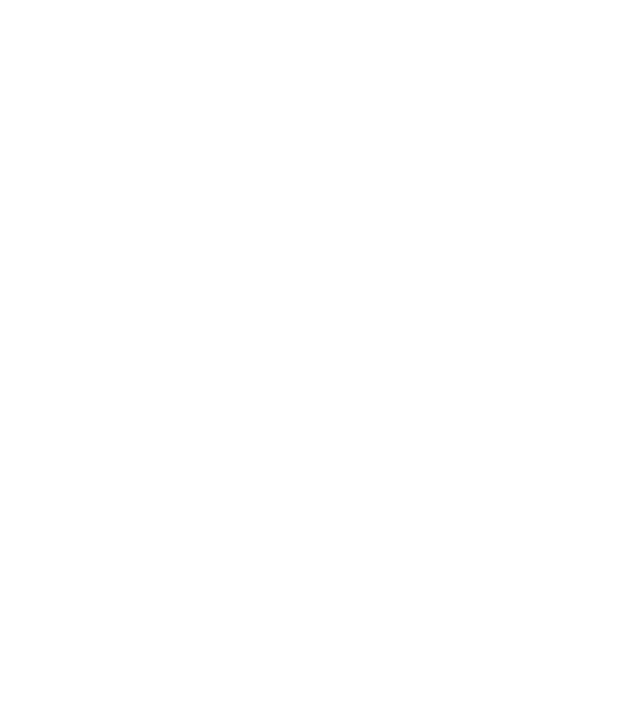
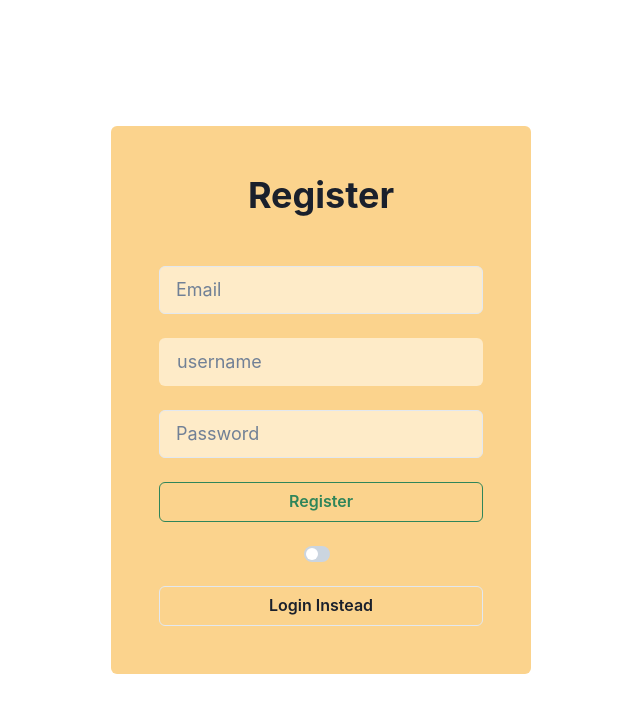
Before and after one commit to MidoriyaHero/To-do-app-with-FARM-stack, a React (Create React App) app in the folder ui-ux/: page /register in a window 1280 px wide. Shown: the top 712 px of the page, without its empty margins (319-959 px from the left). Built offline with nearby package versions, Linux system fonts and the light colour scheme.

Commit message:
add register ui

```diff
--- a/ui-ux/src/components/auths/register.jsx
+++ b/ui-ux/src/components/auths/register.jsx
@@ -1,5 +1,124 @@
+import {
+    Button,
+    Flex,
+    Heading,
+    Input} from '@chakra-ui/react';
+import {
+    FormControl,
+    FormErrorMessage,
+} from '@chakra-ui/form-control';
+import {useForm} from 'react-hook-form'
+import { useNavigate } from "react-router";
+import {ThemeToggle} from '../theme/ThemeToggle'
+
 export const Register = () => {
-    <div>
-        hello register
-    </div>
-}
+    const {
+      handleSubmit,
+      register,
+      formState: { errors, isSubmitting },
+    } = useForm();
+    const navigate = useNavigate();
+
+    const onSubmit = (values) => {
+        console.log(values)
+    }
+    return (
+      <Flex height="100vh" alignItems="center" justifyContent="center">
+        <Flex
+          direction="column"
+          alignItems="center"
+          background={('orange.200')}
+          p={12}
+          rounded={6}
+        >
+          <Heading mb={6}>Register</Heading>
+          <form onSubmit={handleSubmit(onSubmit)}>
+            <FormControl isInvalid={errors.email}>
+              <Input
+                placeholder="Email"
+                background={('orange.100')}
+                type="email"
+                size="lg"
+                mt={6}
+                {...register("email", {
+                  required: "This is required field",
+                })}
+              />
+              <FormErrorMessage>
+                {errors.email && errors.email.message}
+              </FormErrorMessage>
+            </FormControl>
+            <FormControl isInvalid={errors.username}>
+              <Input
+                placeholder="username"
+                background={('orange.100')}
+                type="text"
+                variant="filled"
+                size="lg"
+                mt={6}
+                {...register("username", {
+                  required: "This filed is required",
+                  minLength: {
+                    value: 5,
+                    message: "Username must be at least 5 characters",
+                  },
+                  maxLength: {
+                    value: 24,
+                    message: "Username must be at most 24 characters",
+                  },
+                })}
+              />
+              <FormErrorMessage>
+                {errors.username && errors.username.message}
+              </FormErrorMessage>
+            </FormControl>
+            <FormControl isInvalid={errors.email}>
+              <Input
+                placeholder="Password"
+                background={('orange.100')}
+                type="password"
+                size="lg"
+                mt={6}
+                {...register("password", {
+                  required: "This is required field",
+                  minLength: {
+                    value: 5,
+                    message: "Password must be at least 5 characters long",
+                  },
+                  maxLength: {
+                    value: 24,
+                    message: "Password must be at most 24 characters",
+                  },
+                })}
+              />
+              <FormErrorMessage>
+                {errors.password && errors.password.message}
+              </FormErrorMessage>
+            </FormControl>
+            <Button
+              isLoading={isSubmitting}
+              loadingText="Creating account..."
+              width="100%"
+              colorScheme="green"
+              variant="outline"
+              mt={6}
+              mb={6}
+              type="submit"
+            >
+              Register
+            </Button>
+          </form>
+          <ThemeToggle showLabel={true} />
+          <Button
+            onClick={() => navigate("/login", { replace: true })}
+            width="100%"
+            colorScheme="gray"
+            variant="outline"
+            mt={6}
+          >
+            Login Instead
+          </Button>
+        </Flex>
+      </Flex>
+    );
+  };
```
